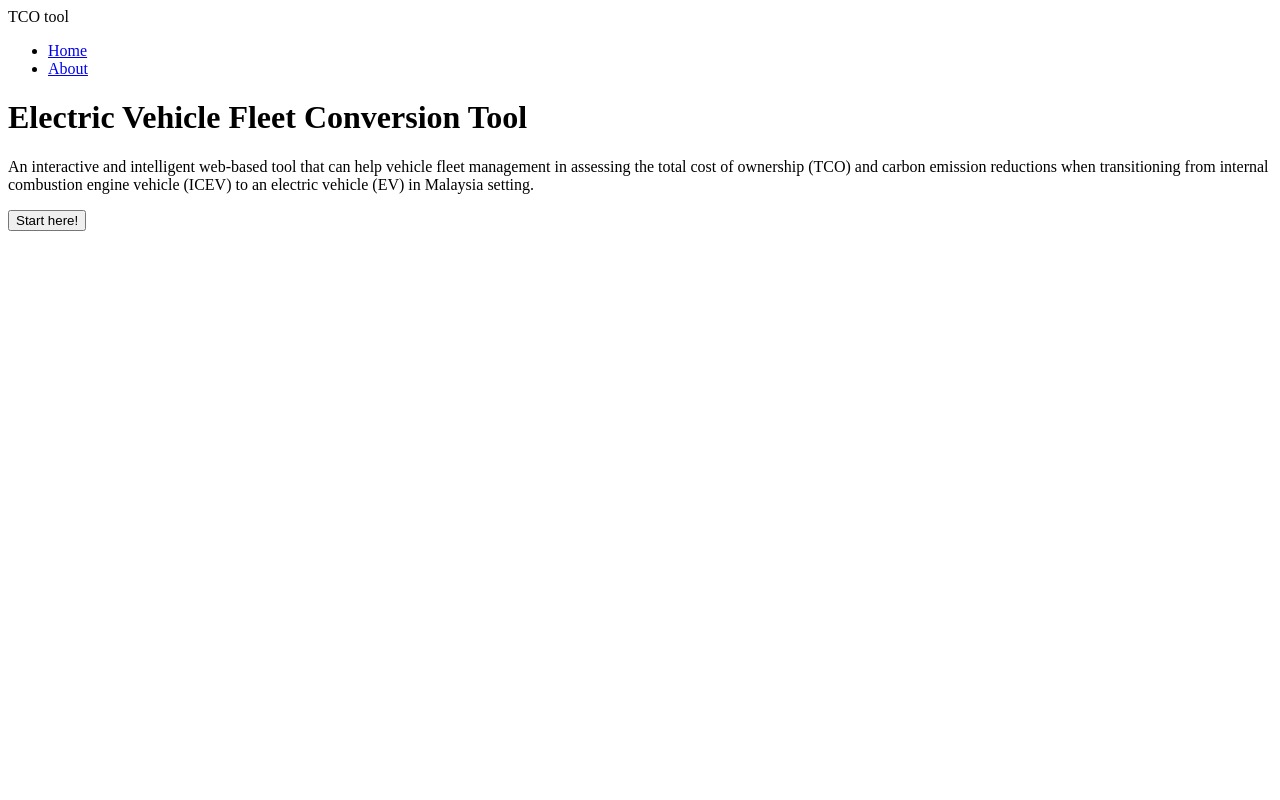
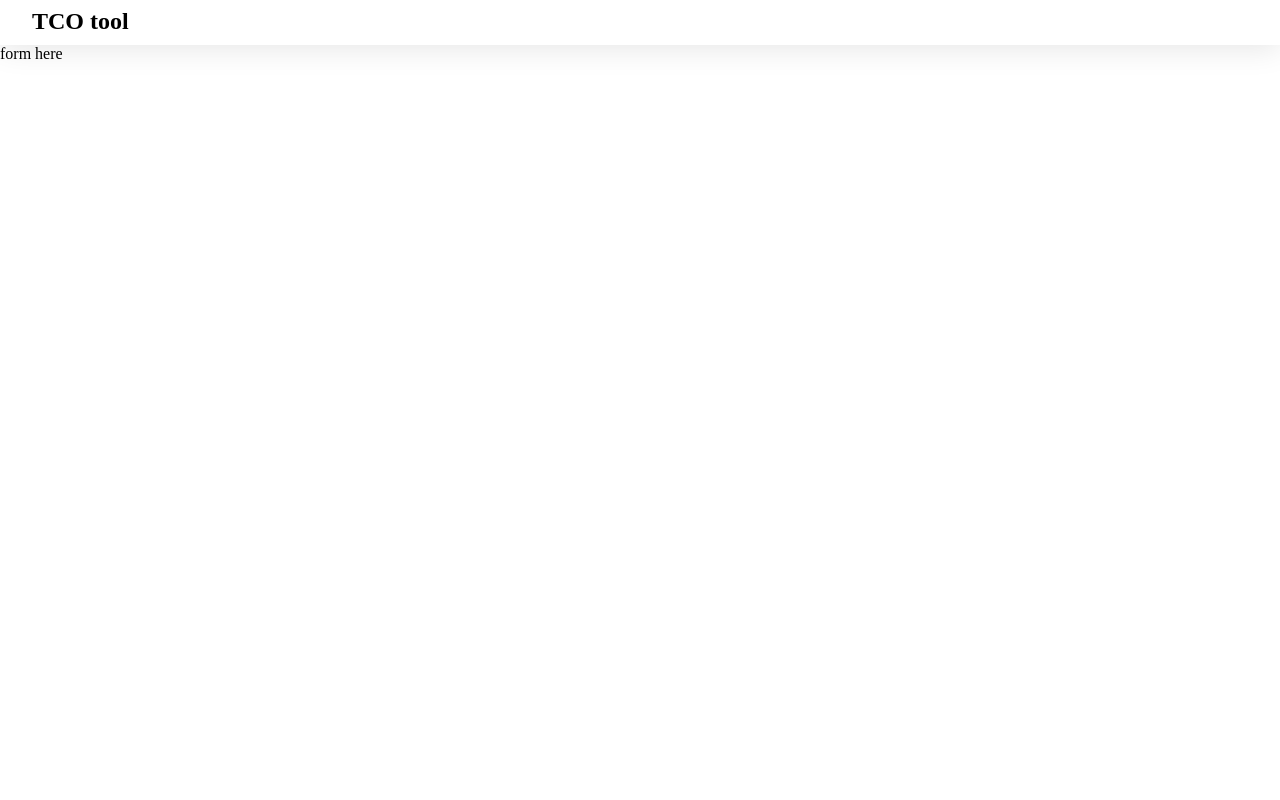
Before and after one commit to Liyana04/ev-fleet-conversion-tool, a FastAPI app: page /tco-form in a window 1280 px wide. Run offline with FastAPI, Linux system fonts and the light colour scheme.

Commit message:
edit html

```diff
--- a/templates/tco-tool.html
+++ b/templates/tco-tool.html
@@ -3,33 +3,22 @@
     <meta charset="UTF-8">
     <meta name="viewport" content="width=device-width, initial-scale=1.0">
     <title>Form</title>
+    <link rel="stylesheet" href="/static/style/style.css">
+    <link href='https://unpkg.com/boxicons@2.1.4/css/boxicons.min.css' rel='stylesheet'>
+
 </head>
 <body>
-    <header class="header">
+  <header>
     <nav id="navbar">
         <div id="logo">{{title}} </div>
         <!-- <div id="beta-logo"> <sub></sub>Beta version</div> -->
         <i class='bx bx-menu' id="menu-icon"></i>
         <ul>
           <li><a href="/index.html">Home</a></li>
-              <li><a href="/about.html">About</a></li>
+          <li><a href="/about">About</a></li>
         </ul>
       </nav>
-              <!-- description -->
-      <div class="container">
-        <div id="main-header">
-          <h1>Electric Vehicle Fleet Conversion Tool</h1>
-          <p>An interactive and intelligent web-based tool that can help
-            vehicle fleet management in assessing the total cost of
-            ownership (TCO) and carbon emission reductions when
-            transitioning from internal combustion engine vehicle
-            (ICEV) to an electric vehicle (EV) in Malaysia setting.
-          </p>
-          <a href="/tco-tool">
-            <button id="button-header">Start here!</button>
-          </a>
-        </div>
-      </div>
 </header>
+form here
 </body>
 </html>
```
Also changed, not shown: templates/about.html (+13 -0 lines). Lines whose indentation alone changed are shown as unchanged.
